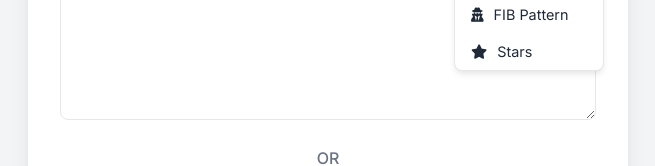
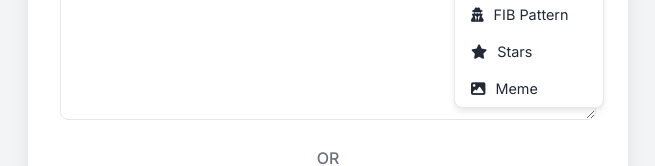
Before and after one commit to MK-Dev-Coder/secure-pdf-redactor-microservice, a website: page frontend_web/public/index.html in a window 1280 px wide. Both pictures are taken after a click on the button "Settings". Shown: the part 317-483 px from the top of the page, without its empty margins (312-967 px from the left). Drawn offline with Linux system fonts and the light colour scheme.

Commit message:
Add Meme background option to frontend

```diff
--- a/frontend_web/public/index.html
+++ b/frontend_web/public/index.html
@@ -264,6 +264,9 @@
                 <div class="dropdown-item" onclick="setBackground('stars')">
                     <i class="fa-solid fa-star"></i> Stars
                 </div>
+                <div class="dropdown-item" onclick="setBackground('meme')">
+                    <i class="fa-solid fa-image"></i> Meme
+                </div>
             </div>
         </div>
 
--- a/frontend_web/public/script.js
+++ b/frontend_web/public/script.js
@@ -113,6 +113,13 @@ function setBackground(type) {
         body.style.backgroundRepeat = 'no-repeat';
         body.style.backgroundSize = 'cover';
         body.style.backgroundAttachment = 'fixed';
+    } else if (type === 'meme') {
+        const url = `url('meme.png'), url('meme.png')`;
+        body.style.setProperty('--bg-image', url);
+        body.style.backgroundPosition = 'left top, right top';
+        body.style.backgroundRepeat = 'repeat-y, repeat-y';
+        body.style.backgroundSize = '15% auto';
+        body.style.backgroundAttachment = 'scroll';
     } else {
         body.style.setProperty('--bg-image', 'none');
         body.style.backgroundPosition = '';
```
Also changed, not shown: frontend_app/meme.png (added), frontend_web/public/meme.png (added), meme.png (added).
